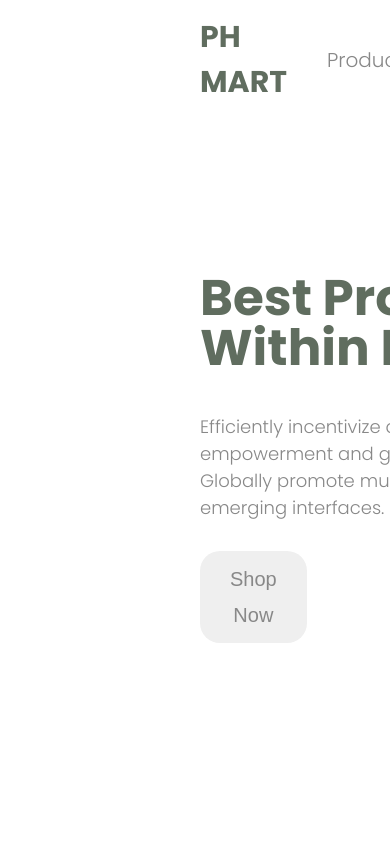
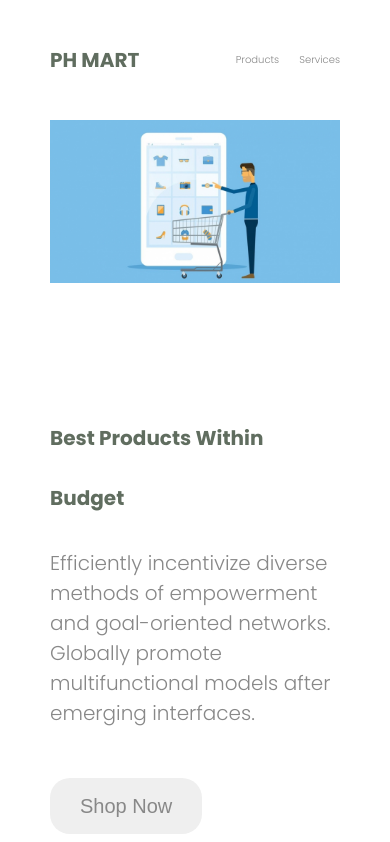
Before and after one commit to devenamulshikder/ph-mart, a plain HTML site: page index.html in a window 390 px wide. Shown: the top 842 px of the page. Drawn offline with Linux system fonts and the light colour scheme.

Commit message:
nav and hero section responsive added

```diff
--- a/index.html
+++ b/index.html
@@ -5,6 +5,7 @@
     <meta name="viewport" content="width=device-width, initial-scale=1.0" />
     <title>PH MART</title>
     <link rel="stylesheet" href="style.css" />
+    <link rel="stylesheet" href="responsive.css">
   </head>
   <body>
     <header>
--- /dev/null
+++ b/responsive.css
@@ -0,0 +1,52 @@
+@media screen and (max-width: 576px) {
+    header, .hero-section, .products-section, .services-section{
+        padding: 0 5rem;
+    }
+    .hero-section, .products-section, .services-section{
+        margin-bottom: 12rem;
+    }
+    header nav .logo h1{
+        font-size: 2rem;
+    }
+
+    header nav .menu a {
+        margin-left: 2rem;
+    }
+
+    header nav .menu a li{
+        font-size: 1rem;
+    }
+
+
+    .hero-section{
+        flex-direction: column;
+    }
+
+    .hero-section .hero-content{
+        order: 2;
+        width: 100%;
+    }
+
+    .hero-section .hero-content h1{
+        font-size: 2rem;
+        width: 100%;
+        line-height: 6rem;
+        margin-bottom: 2rem;
+    }
+
+    .hero-section .hero-content p{
+        width: 100%;
+        font-size: 2rem;
+        margin-bottom: 5rem;
+    }
+
+    .hero-section .hero-img{
+        order: 1;
+        width: 100%;
+    }
+    .hero-section .hero-img img{
+        width: 100%;
+    }
+
+
+}
```
